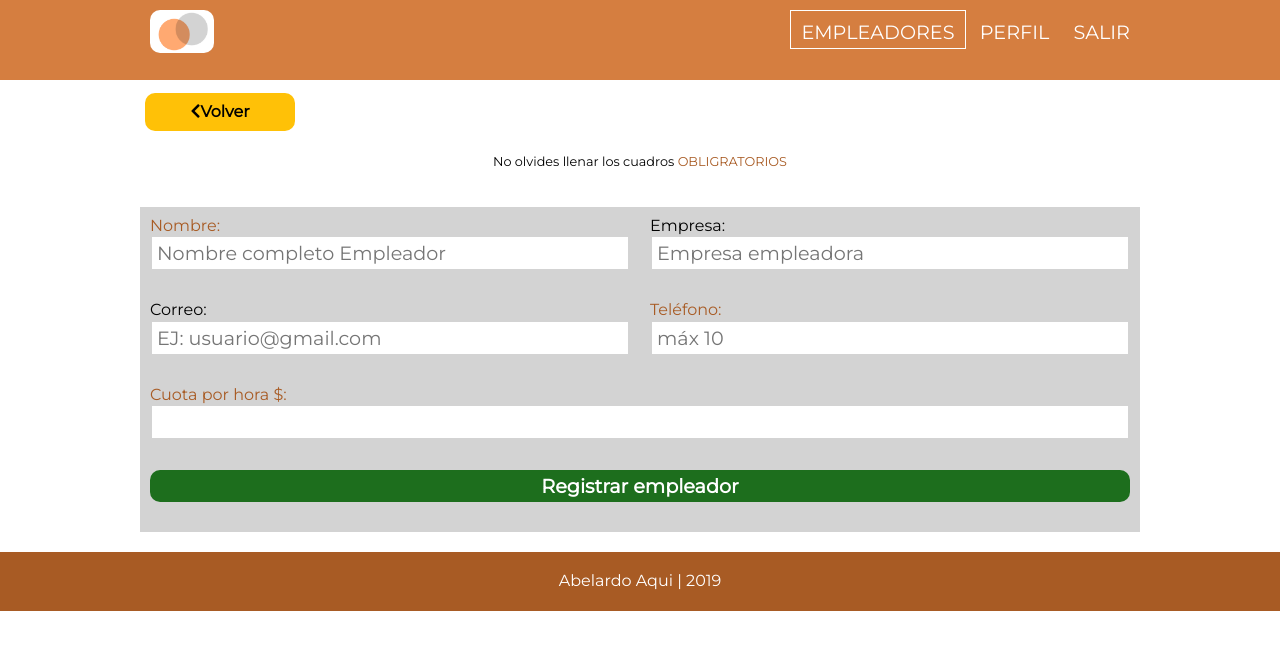
After one commit to TecAbel/ttman, a PHP site: page /app/nuevo-empleador in a window 1280 px wide. The commit adds this page. Shown: the top 650 px of the page. Run offline with PHP 8.4, Linux system fonts and the light colour scheme; some libraries are stand-ins or nearby versions.

Commit message:
registro de empleadores

```diff
--- a/app/empleadores.php
+++ b/app/empleadores.php
@@ -10,6 +10,9 @@
 
     <div class="contenedor">
         <div class="contenedor-empleadores">
+        <div class="empleador-cuadro ">
+                <a href="nuevo-empleador"><button class="boton-circular verde"><p><i class="fas fa-plus"></i></p></button></a>
+            </div>
             <div class="empleador-cuadro ">
                 <a href="actividades-control"><button class="boton-circular"><i class="fas fa-user-tie"></i><p>Carlos Sosa</p></button></a>
             </div>
--- /dev/null
+++ b/app/nuevo-empleador.php
@@ -0,0 +1,41 @@
+<?php
+    include '../php/includes/header.php';
+?>
+<div class="contenedor contenedor-app clearfix">
+    <a href="empleadores" class="btn volver"><i class="fas fa-chevron-left"></i>Volver</a>
+
+    <p class="centrado"><small>No olvides llenar los cuadros <span class="obligatorio">OBLIGRATORIOS</span></small></p>
+</div>
+
+<div class="contenedor bg-gris">
+    <div class="contenedor-campos">
+        <form onsubmit="javascript: return false;" id="frmNewEmpleador" method="post">
+            <div class="campo">
+                <label for="txtNombre" class="obligatorio">Nombre:</label>
+                <input type="text" id="txtNombre" name="txtNombre" placeholder="Nombre completo Empleador">
+            </div>
+            <div class="campo">
+                <label for="txtEmpresa">Empresa:</label>
+                <input type="text" id="txtEmpresa" name="txtEmpresa" placeholder="Empresa empleadora">
+            </div>
+            <div class="campo">
+                <label for="txtCorreo">Correo:</label>
+                <input type="text" id="txtCorreo" name="txtCorreo" placeholder="EJ: usuario@gmail.com">
+            </div>
+            <div class="campo">
+                <label for="txtTelefono" class="obligatorio">Teléfono:</label>
+                <input type="tel" id="txtTelefono"  name="txtTelefono" placeholder="máx 10">
+            </div>
+            <div class="campo">
+                <label for="txtCuota" class="obligatorio">Cuota por hora $:</label>
+                <input type="number" id="txtCuota" name="txtCuota">
+            </div>
+            <div class="campo w-100">
+                <input type="submit" class="btn verde" id="btnRegistrar" value="Registrar empleador">
+            </div>
+        </form>
+    </div>
+</div>
+<?php
+    include '../php/includes/footer.php';
+?>
--- a/css/estilos.css
+++ b/css/estilos.css
@@ -108,6 +108,14 @@ hr{
     background-color: var(--color-azul-boot);
     color: white;
     transition: .4s ease-in-out;
+}
+.btn.verde{
+    background-color: var(--color-verde);
+    color: white;
+    transition: .4s ease-in-out;
+}
+.btn.verde:hover{
+    background-color: rgb(24, 92, 24);
 }
 .btn.azul:hover{
     background-color: #0968ce;
@@ -452,6 +460,9 @@ input:focus{
     width: 100%;
     height: 100%;
 }
+.empleador-cuadro .boton-circular.verde{
+    background-color: var(--color-verde)!important;
+}
 
 .empleador-cuadro .boton-circular:hover{
     cursor: pointer;
@@ -603,6 +614,10 @@ input:focus{
     width: 100%;
 }
 
+.obligatorio{
+    color: var(--color-foot)!important;
+}
+
 
 
 
--- a/js/main.js
+++ b/js/main.js
@@ -4,6 +4,14 @@
         $("#btnEntrar").click(function (e) {
             e.preventDefault();
             validateFrmIngreso(frm);
+        });
+    }
+
+    if(document.getElementById('frmNewEmpleador')){
+        const frm = $("#frmNewEmpleador");
+        $("#btnRegistrar").click(function (e) {
+            e.preventDefault();
+            validateFrmNewEmpleador(frm);
         });
     }
 })();
@@ -28,10 +36,10 @@ function validateFrmIngreso(frm) {
         },
         messages:{
             txtUsuario:{
-                required: 'Vacío <i class="fas fa-exclamation-circle color-amarillo"></i>'
+                required: 'Vacío <i class="fas fa-exclamation-circle obligatorio"></i>'
             },
             txtPase:{
-                required: 'Vacío <i class="fas fa-exclamation-circle color-amarillo"></i>'
+                required: 'Vacío <i class="fas fa-exclamation-circle obligatorio"></i>'
             }
         }
     });
@@ -53,3 +61,52 @@ function validateFrmIngreso(frm) {
         });
     }
 }
+
+/*REGISTRO DE EMPLEADORES*/
+function validateFrmNewEmpleador(frm) {
+    var validator = frm.validate({
+        rules:{
+            txtNombre:{
+                required: true
+            },
+            txtCuota:{
+                required:true
+            },
+            txtTelefono:{
+                maxlength: 10
+            }
+        },
+        messages:{
+            txtNombre:{
+                required: 'Vacío <i class="fas fa-exclamation-circle obligatorio"></i>'
+            },
+            txtCuota:{
+                required:'Vacío <i class="fas fa-exclamation-circle obligatorio"></i>',
+                min: 'Tiene que ser mayor a $1 <i class="fas fa-exclamation-circle obligatorio"></i>'
+            },
+            txtTelefono:{
+                maxlength: 'máx 10 dígitos <i class="fas fa-exclamation-circle obligatorio"></i>'
+            }
+        }
+    });
+
+    if(validator.form()){
+        $.ajax({
+            type: "post",
+            url: "../php/registro-empleador.php",
+            data: frm.serialize(),
+            success: function (response) {
+                if(response == true){
+                    swal({title:'Empleador añadido',text:'¡Felicidades por tu nuevo éxito profesional!',icon:'success'}).then(function(){
+                        location.href = '../app/empleadores';
+                    });
+                }else{
+                    swal('Hubo un error','Intente de nuevo, si el problema sigue contáctenos','error');
+                    $("#frmIngreso")[0].reset();
+                }
+
+                //alert(response);
+            }
+        });
+    }
+}
--- a/js/update-password.js
+++ b/js/update-password.js
@@ -13,11 +13,11 @@ if(document.getElementById('frmCambioPass')){
             },
             messages:{
                 txtPase:{
-                    required: 'Vacío <i class="fas fa-exclamation-circle color-amarillo"></i>'
+                    required: 'Vacío <i class="fas fa-exclamation-circle obligatorio"></i>'
                 },
                 txtPase1:{
-                    required:'Vacío <i class="fas fa-exclamation-circle color-amarillo"></i>',
-                    equalTo: 'No coincide <i class="fas fa-exclamation-circle color-amarillo"></i>'
+                    required:'Vacío <i class="fas fa-exclamation-circle obligatorio"></i>',
+                    equalTo: 'No coincide <i class="fas fa-exclamation-circle obligatorio"></i>'
                 }
             }
         });
--- a/php/includes/header.php
+++ b/php/includes/header.php
@@ -9,7 +9,7 @@
     <link rel="stylesheet" href="../css/estilos.css">
     <link href="https://fonts.googleapis.com/css?family=Courgette|Montserrat&display=swap" rel="stylesheet">
     <link rel="stylesheet" href="https://cdnjs.cloudflare.com/ajax/libs/font-awesome/5.11.2/css/all.css">
-    <title>TTMAN | actividades</title>
+    <title>TTMAN</title>
 </head>
 <body>
     <div class="barra">
--- a/php/validar-inicio.php
+++ b/php/validar-inicio.php
@@ -6,11 +6,11 @@
 
         try {
             require_once('config.php');
-            $sql = "SELECT pase FROM usuarios WHERE correo = ?";
+            $sql = "SELECT num_usuario,pase FROM usuarios WHERE correo = ?";
             $stmt = $conn->prepare($sql);
             $stmt->bind_param('s', $correo);
             $stmt->execute();
-            $stmt->bind_result($paseDb);
+            $stmt->bind_result($llave,$paseDb);
             $stmt->fetch();
             $stmt->close();
             $conn->close();
@@ -23,6 +23,7 @@
                 $msg = true;
                 session_start();
                 $_SESSION['correo'] = $correo;
+                $_SESSION['llave'] = $llave;
             }
             else{
                 $msg = false;
```
Also changed, not shown: php/registro-empleador.php (added, +30 -0 lines).
